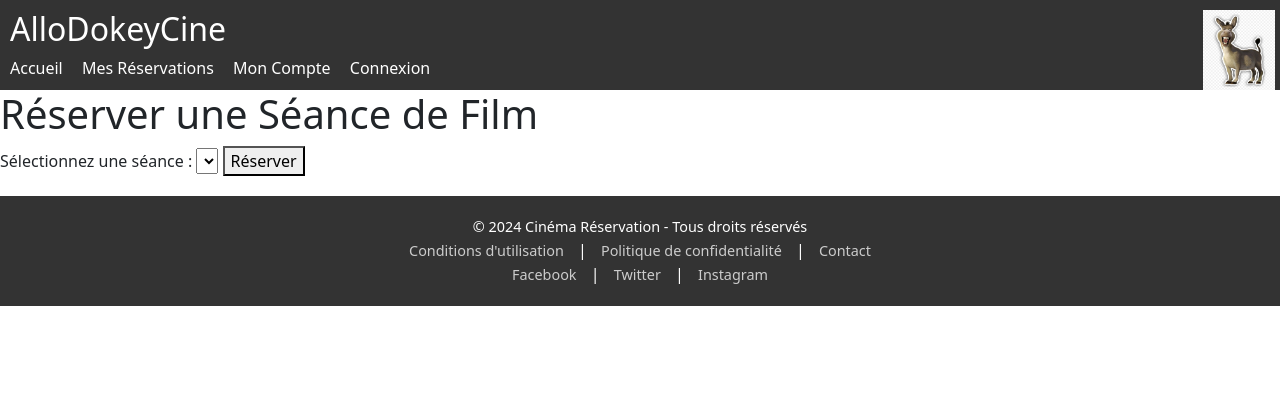
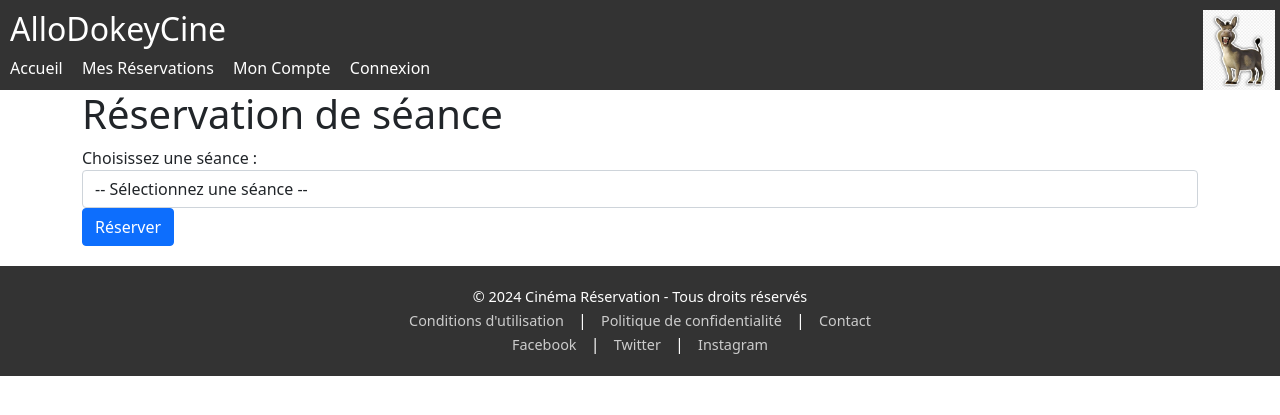
Before and after one commit to ErwanL3Goff/Donkey-Event, a PHP site: page /reservation.php in a window 1280 px wide. Shown: the top 415 px of the page. Run offline with PHP 8.4, Linux system fonts and the light colour scheme; data that the repository does not hold is empty.

Commit message:
Prototype de page de réservation

```diff
--- a/reservation.php
+++ b/reservation.php
@@ -1,20 +1,56 @@
 <?php
 include 'includes/header.php';
-/*include 'functionPHP.php';*/
+include 'functionPHP.php';
+
+
+
+// Récupérer les séances disponibles
+function getAvailableSeances()
+{
+    $dbh = connectDB();
+    $sql = "SELECT seance.idseance, film.titre, seance.heureDebut, seance.heureFin
+            FROM seance
+            INNER JOIN film ON seance.id_film = film.idfilm";
+    $sth = $dbh->prepare($sql);
+    return $sth->fetchAll(PDO::FETCH_ASSOC);
+}
+
+$seances = getAvailableSeances();
+
+// Gestion du formulaire
+if ($_SERVER['REQUEST_METHOD'] === 'POST' && isset($_POST['seance_id'])) {
+    $seanceId = $_POST['seance_id'];
+
+    // Enregistrement de la réservation
+    $dbh = connectDB();
+    $sql = "INSERT INTO reservation (ID_user, ID_seance) VALUES (:id_user, :id_seance)";
+    $sth = $dbh->prepare($sql);
+    $sth->bindParam(':id_user', $userLogged['idutilisateur']);
+    $sth->bindParam(':id_seance', $seanceId);
+
+    if ($sth->execute()) {
+        echo "<p>Réservation réussie pour la séance ID : $seanceId</p>";
+    } else {
+        echo "<p>Une erreur est survenue lors de la réservation.</p>";
+    }
+}
 ?>
 
-<div class="reservation-page">
-    <h1>Réserver une Séance de Film</h1>
-    <form method="post" class="reservation-form">
-        <label for="session_id">Sélectionnez une séance :</label>
-        <select name="session_id" id="session_id" required>
-            <?php foreach ($sessions as $session) : ?>
-                <option value="<?php echo $session['id']; ?>">
-                    <?php echo htmlspecialchars($session['titre']) . ' - ' . date('d/m/Y H:i', strtotime($session['date_heure'])) . ' - Salle ' . htmlspecialchars($session['salle']); ?>
-                </option>
-            <?php endforeach; ?>
-        </select>
-        <button type="submit" class="btn-reserve">Réserver</button>
+<div class="container">
+    <h1>Réservation de séance</h1>
+    <form action="reservation.php" method="POST">
+        <div class="form-group">
+            <label for="seance_id">Choisissez une séance :</label>
+            <select name="seance_id" id="seance_id" class="form-control" required>
+                <option value="">-- Sélectionnez une séance --</option>
+                <?php foreach ($seances as $seance) : ?>
+                    <option value="<?php echo $seance['idseance']; ?>">
+                        <?php echo "{$seance['titre']} - De {$seance['heureDebut']} à {$seance['heureFin']}"; ?>
+                    </option>
+                <?php endforeach; ?>
+            </select>
+        </div>
+        <button type="submit" class="btn btn-primary">Réserver</button>
     </form>
 </div>
 
```
